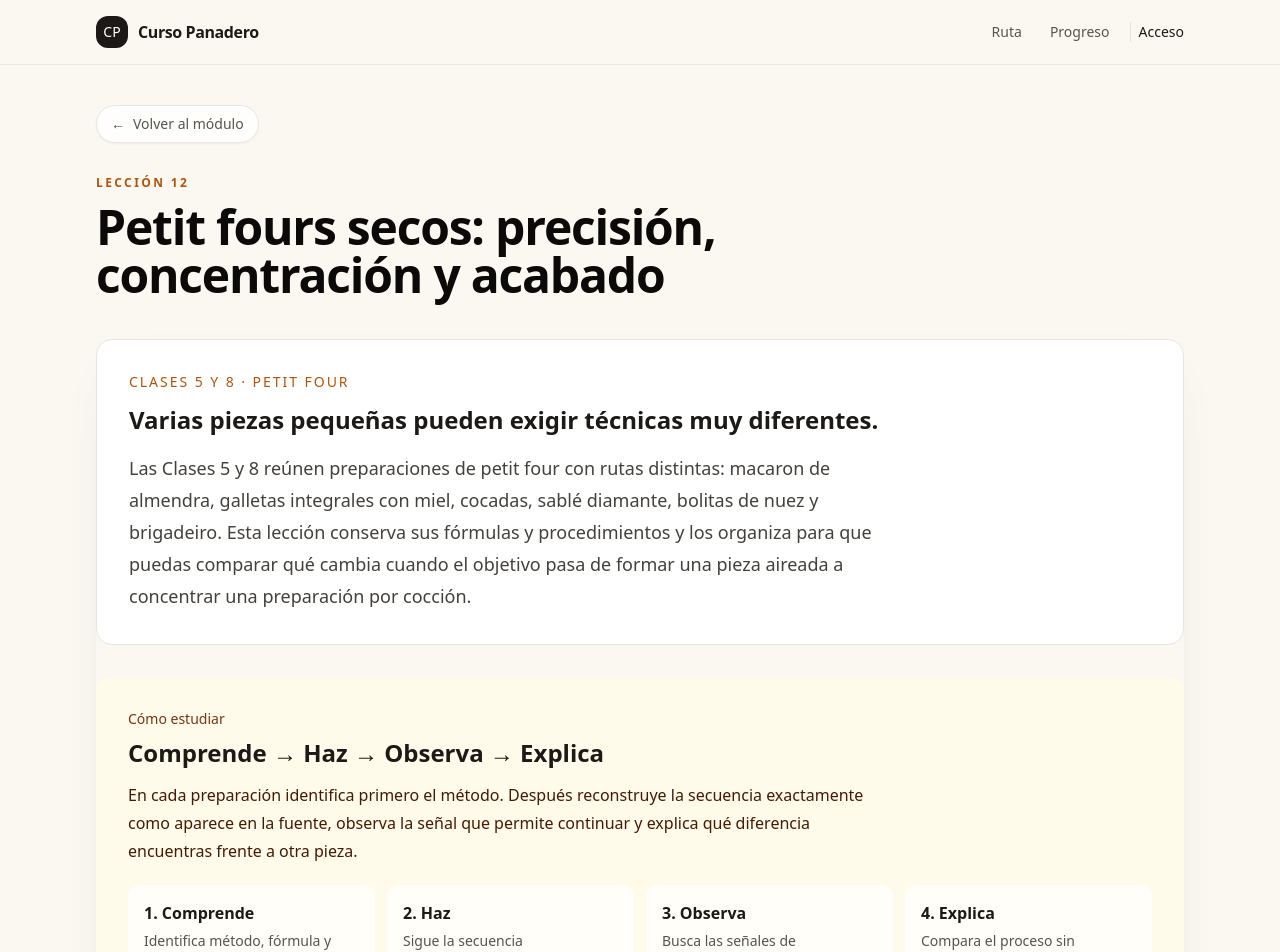
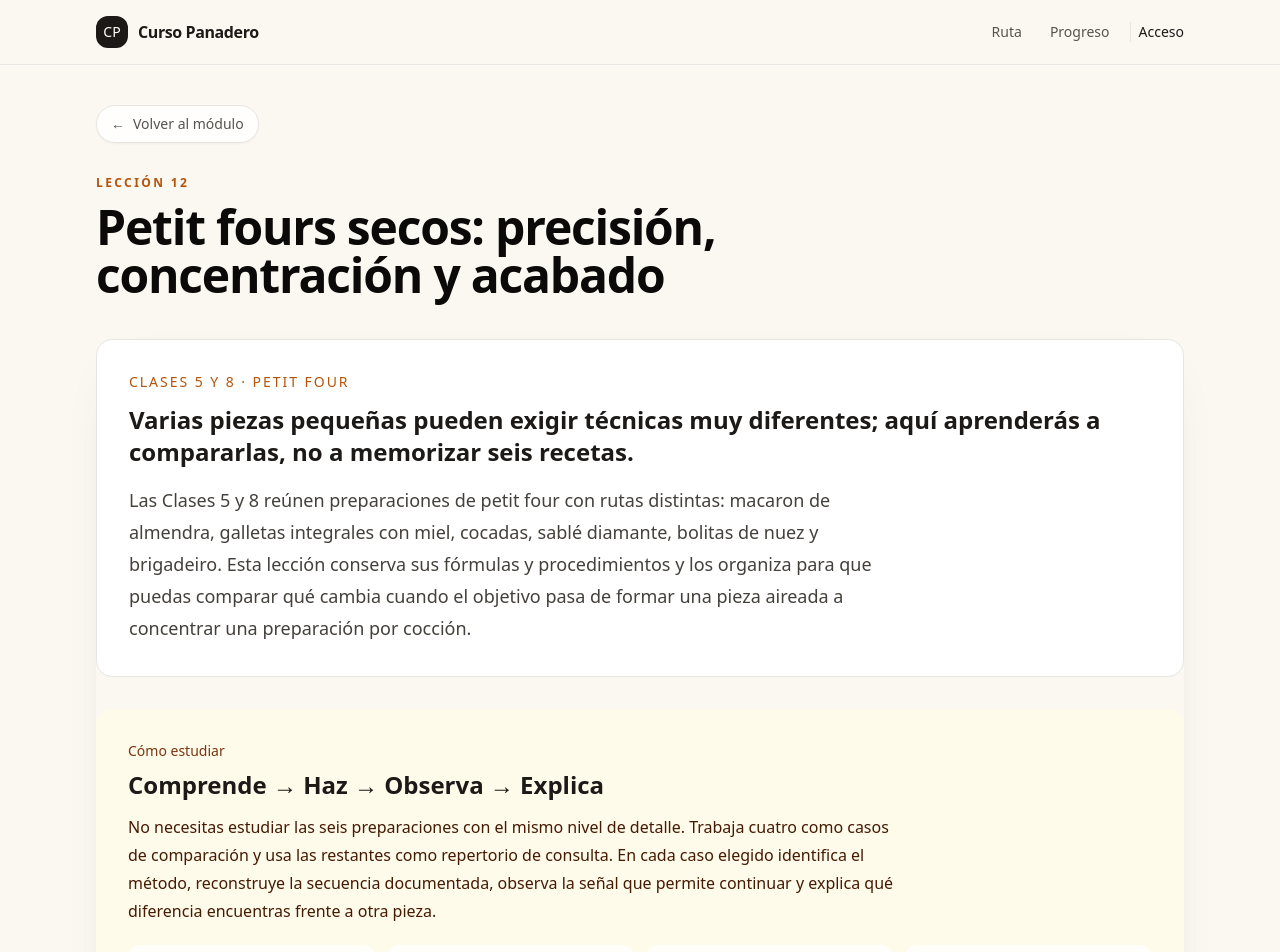
Before and after one commit to Drworm82/CursoPanadero, a Next.js app: page /leccion-petit-fours-secos in a window 1280 px wide. Shown: the top 952 px of the page. Built offline with nearby package versions, Linux system fonts and the light colour scheme; no server answers.

Commit message:
Refine petit fours lesson focus

```diff
--- a/pages/leccion-petit-fours-secos.js
+++ b/pages/leccion-petit-fours-secos.js
@@ -14,7 +14,7 @@ export default function LessonTwelvePage() {
             Clases 5 y 8 · Petit four
           </p>
           <h2 className="mt-3 text-2xl font-semibold text-stone-900">
-            Varias piezas pequeñas pueden exigir técnicas muy diferentes.
+            Varias piezas pequeñas pueden exigir técnicas muy diferentes; aquí aprenderás a compararlas, no a memorizar seis recetas.
           </h2>
           <p className="mt-4 max-w-3xl text-lg leading-8 text-stone-700">
             Las Clases 5 y 8 reúnen preparaciones de petit four con rutas distintas: macaron de almendra,
@@ -28,9 +28,7 @@ export default function LessonTwelvePage() {
           <p className="text-sm font-medium text-amber-900">Cómo estudiar</p>
           <h2 className="mt-2 text-2xl font-semibold text-stone-900">Comprende → Haz → Observa → Explica</h2>
           <p className="mt-3 max-w-3xl leading-7 text-amber-950">
-            En cada preparación identifica primero el método. Después reconstruye la secuencia exactamente como
-            aparece en la fuente, observa la señal que permite continuar y explica qué diferencia encuentras
-            frente a otra pieza.
+            No necesitas estudiar las seis preparaciones con el mismo nivel de detalle. Trabaja cuatro como casos de comparación y usa las restantes como repertorio de consulta. En cada caso elegido identifica el método, reconstruye la secuencia documentada, observa la señal que permite continuar y explica qué diferencia encuentras frente a otra pieza.
           </p>
           <div className="mt-5 grid gap-3 md:grid-cols-4">
             <div className="rounded-xl bg-white/70 p-4">
@@ -293,9 +291,7 @@ export default function LessonTwelvePage() {
           <p className="text-sm font-medium text-amber-800">Actividad guiada</p>
           <h2 className="mt-2 text-xl font-semibold text-stone-900">Construye una tabla de observación</h2>
           <p className="mt-2 leading-7 text-stone-600">
-            Elige cuatro preparaciones de esta lección. Para cada una registra: método inicial, señal que permite
-            continuar, temperatura o tiempo documentado y acabado final. Después compara qué operación distingue
-            a cada pieza.
+            Elige cuatro preparaciones representativas de esta lección: incluye el macaron y el brigadeiro y añade dos de las preparaciones restantes. Para cada una registra método inicial, señal que permite continuar, temperatura o tiempo documentado y acabado final. Las otras dos quedan como repertorio de consulta. Después compara qué operación distingue a cada pieza.
           </p>
         </section>
 
```
